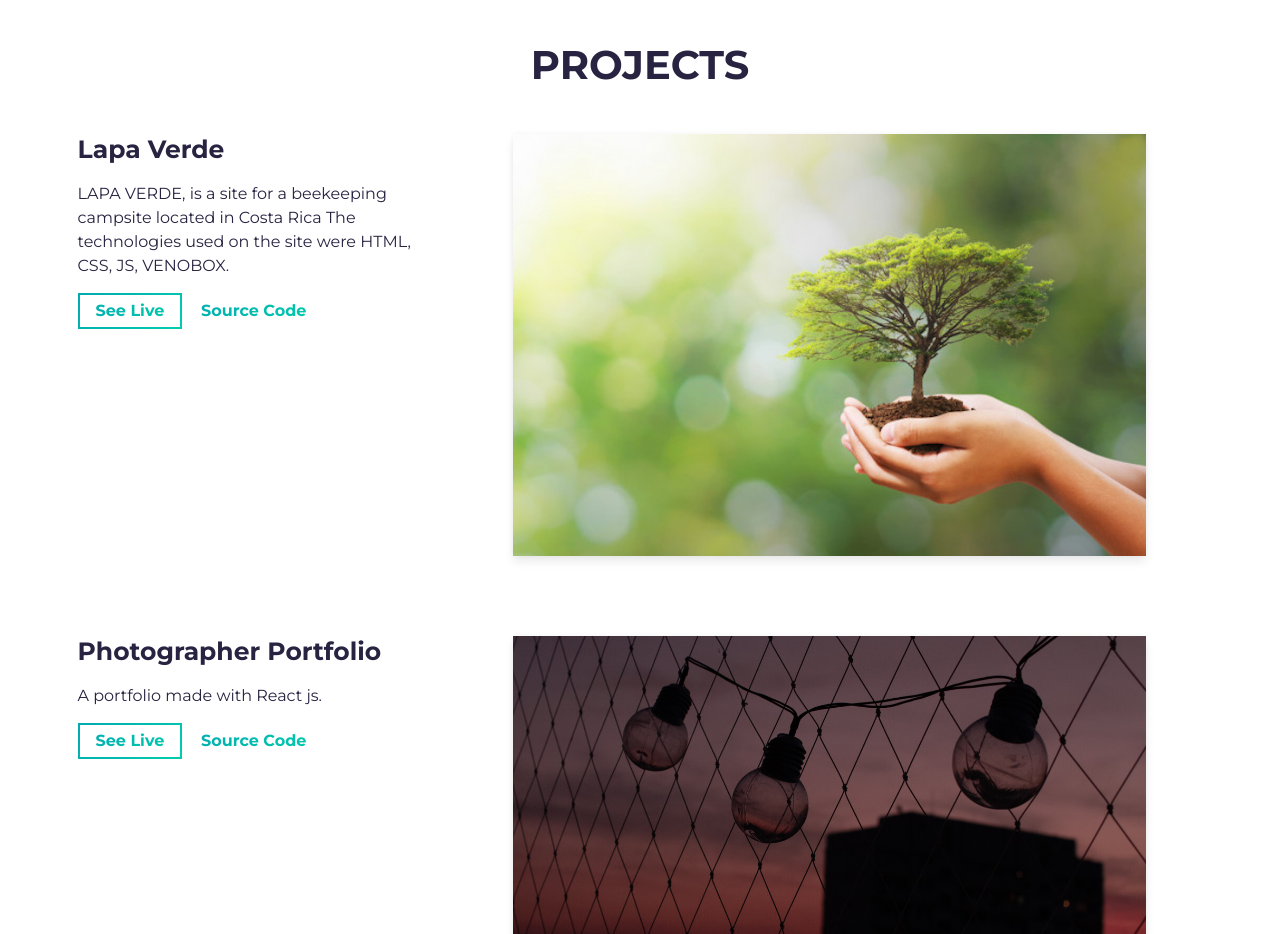
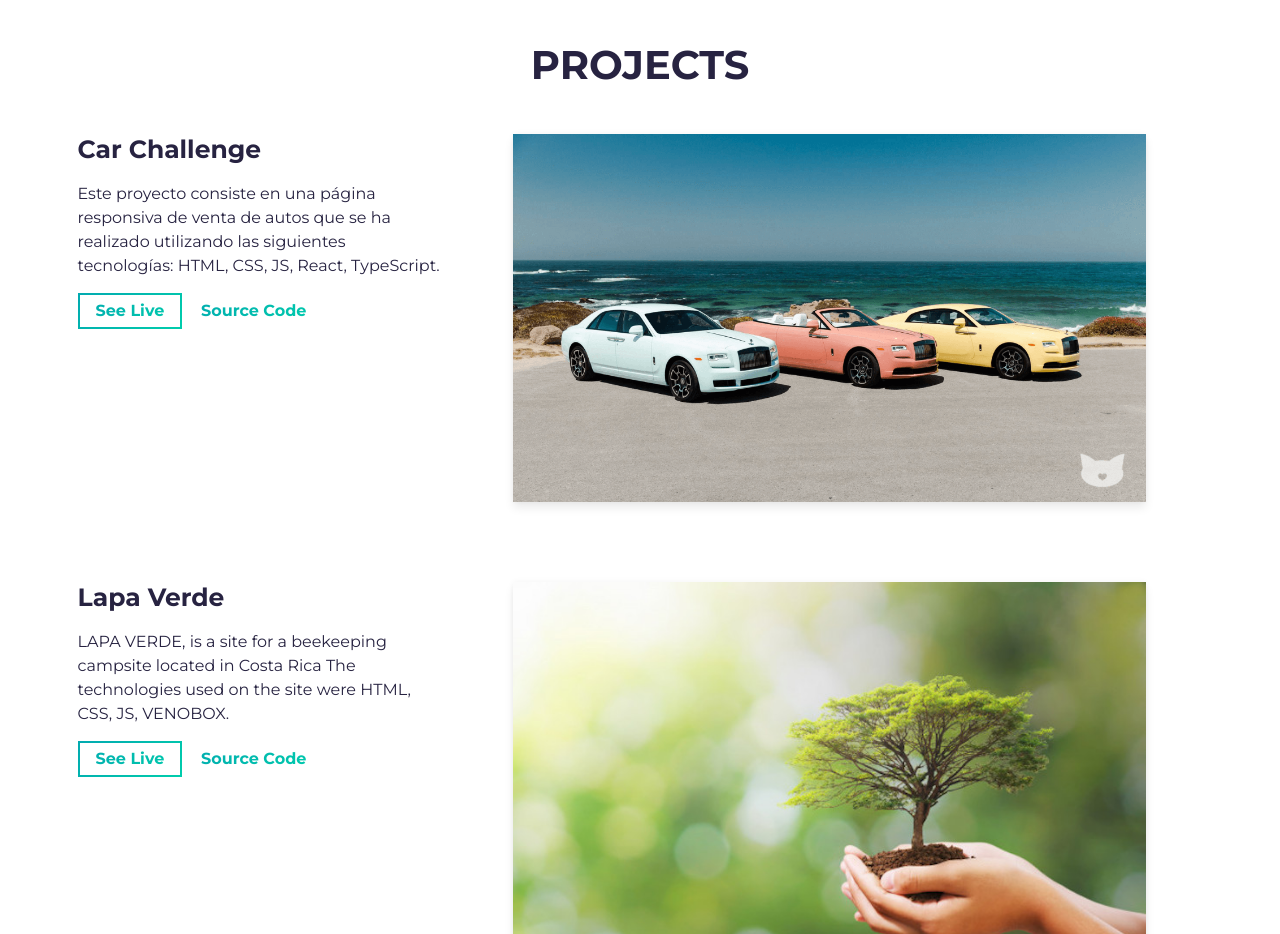
Before and after one commit to ipiccardo/Mi_porfolio, a website built with Parcel: page src/index.html in a window 1280 px wide. Shown: the part 1380-2314 px from the top of the page. Built offline with nearby package versions, Linux system fonts and the light colour scheme; files whose address does not match are found by name.

Commit message:
Agrego el car challenge

```diff
--- a/src/index.html
+++ b/src/index.html
@@ -100,6 +100,63 @@
         <div class="project-wrapper">
           <h2 class="section-title dark-blue-text">Projects</h2>
 
+          <div class="row">
+            <div class="col-lg-4 col-sm-12">
+              <div class="project-wrapper__text load-hidden">
+                <h3 class="project-wrapper__text-title">Car Challenge</h3>
+                <div>
+                  <p class="mb-4">
+                    Este proyecto consiste en una página responsiva de venta de
+                    autos que se ha realizado utilizando las siguientes
+                    tecnologías: HTML, CSS, JS, React, TypeScript.
+                  </p>
+                </div>
+                <a
+                  rel="noreferrer"
+                  target="_blank"
+                  class="cta-btn cta-btn--hero"
+                  href="https://cartchallenge.netlify.app/"
+                >
+                  See Live
+                </a>
+                <a
+                  rel="noreferrer"
+                  target="_blank"
+                  class="cta-btn text-color-main"
+                  href="https://github.com/ipiccardo/CartChallenge"
+                >
+                  Source Code
+                </a>
+              </div>
+            </div>
+            <div class="col-lg-8 col-sm-12">
+              <div class="project-wrapper__image load-hidden">
+                <a
+                  rel="noreferrer"
+                  href="https://cartchallenge.netlify.app/"
+                  target="_blank"
+                >
+                  <div
+                    data-tilt
+                    data-tilt-max="4"
+                    data-tilt-glare="true"
+                    data-tilt-max-glare="0.5"
+                    class="thumbnail rounded js-tilt"
+                  >
+                    <img
+                      alt="Project Image"
+                      class="img-fluid"
+                      width="100%"
+                      src="assets/autos.png"
+                    />
+                  </div>
+                </a>
+              </div>
+            </div>
+          </div>
+          <!-- /END Project -->
+
+          <!-- **** Start Project **** -->
           <div class="row">
             <div class="col-lg-4 col-sm-12">
               <div class="project-wrapper__text load-hidden">
@@ -271,6 +328,7 @@
             </div>
           </div>
           <!-- /END Project -->
+
           <!-- /Start Project -->
           <div class="row">
             <div class="col-lg-4 col-sm-12">
@@ -330,7 +388,7 @@
             </div>
           </div>
           <!-- /END Project -->
-
+           <!-- /START Project-->
            <div class="row">
             <div class="col-lg-4 col-sm-12">
               <div class="project-wrapper__text load-hidden">
@@ -387,7 +445,6 @@
             </div>
           </div>
           <!-- /END Project -->
-
           <!-- /Start Project -->
           <div class="row">
             <div class="col-lg-4 col-sm-12">
@@ -445,12 +502,8 @@
           </div>
 
           <!-- /END Project -->
-
-
         </div>
       </div>
-
-
     </section>
 
     <!-- **** Contact Section **** -->
```
Also changed, not shown: dist/autos.04cdd5d9.png (added), dist/index.html, src/assets/autos.png (added), 1 other file. Lines whose indentation alone changed are shown as unchanged.
